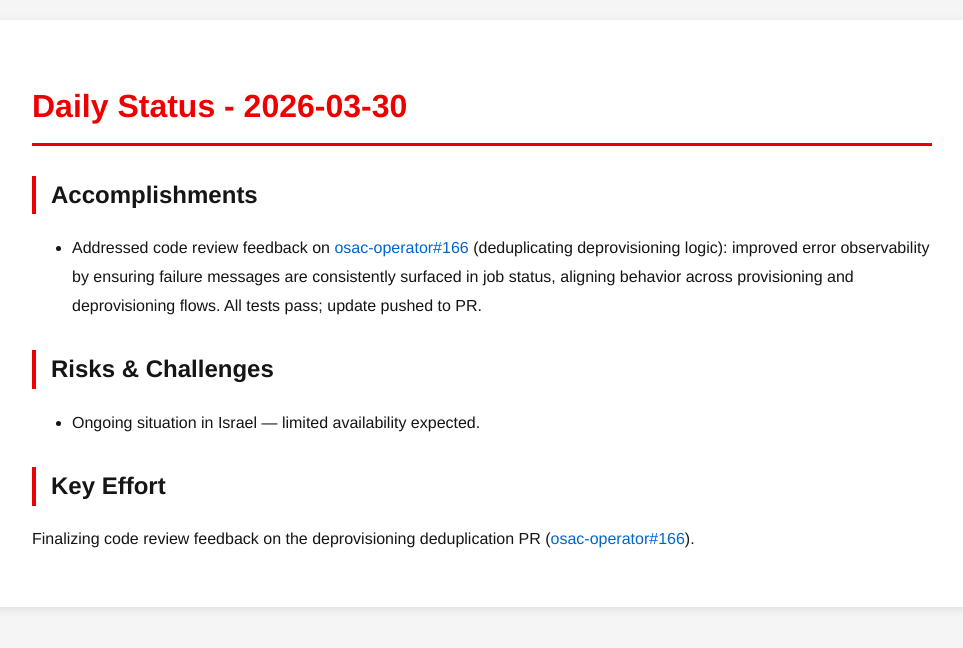
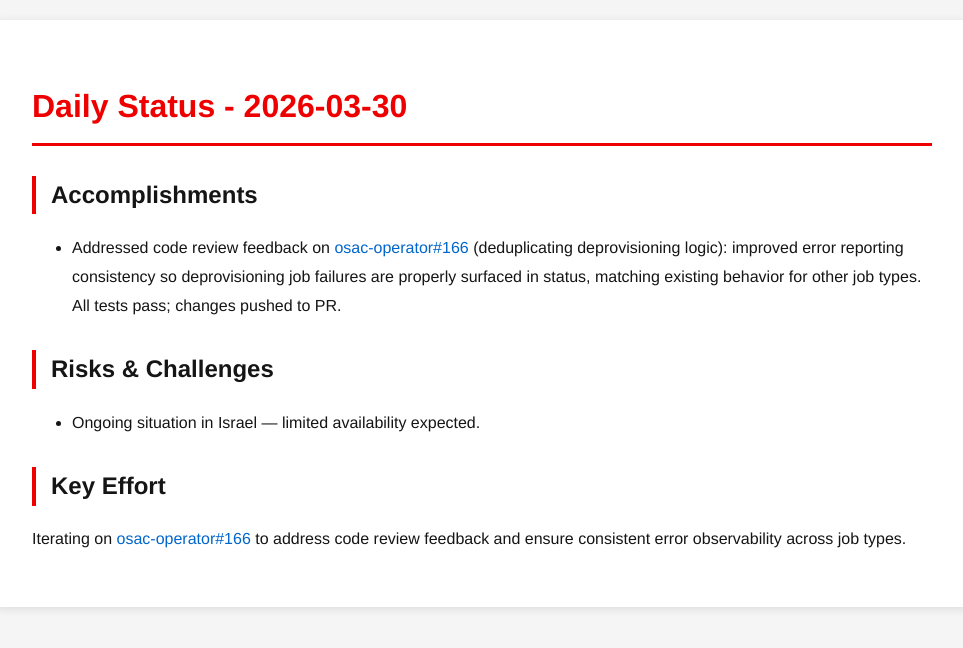
Before and after one commit to tzvatot/daily-status, a Jekyll site: the page built from 2026-03-30.md, in a window 1280 px wide. Shown: the top 648 px of the page, without its empty margins (158-1121 px from the left). Built offline with Jekyll 4.4.1, drawn with Linux system fonts in a browser that asks for light colours.

Commit message:
Daily status update - 2026-03-30

```diff
--- a/2026-03-30.md
+++ b/2026-03-30.md
@@ -7,10 +7,10 @@ date: 2026-03-30
 # Daily Status - 2026-03-30
 
 ## Accomplishments
-- Addressed code review feedback on [osac-operator#166](https://github.com/osac-project/osac-operator/pull/166) (deduplicating deprovisioning logic): improved error observability by ensuring failure messages are consistently surfaced in job status, aligning behavior across provisioning and deprovisioning flows. All tests pass; update pushed to PR.
+- Addressed code review feedback on [osac-operator#166](https://github.com/osac-project/osac-operator/pull/166) (deduplicating deprovisioning logic): improved error reporting consistency so deprovisioning job failures are properly surfaced in status, matching existing behavior for other job types. All tests pass; changes pushed to PR.
 
 ## Risks & Challenges
 - Ongoing situation in Israel — limited availability expected.
 
 ## Key Effort
-Finalizing code review feedback on the deprovisioning deduplication PR ([osac-operator#166](https://github.com/osac-project/osac-operator/pull/166)).
+Iterating on [osac-operator#166](https://github.com/osac-project/osac-operator/pull/166) to address code review feedback and ensure consistent error observability across job types.
```
